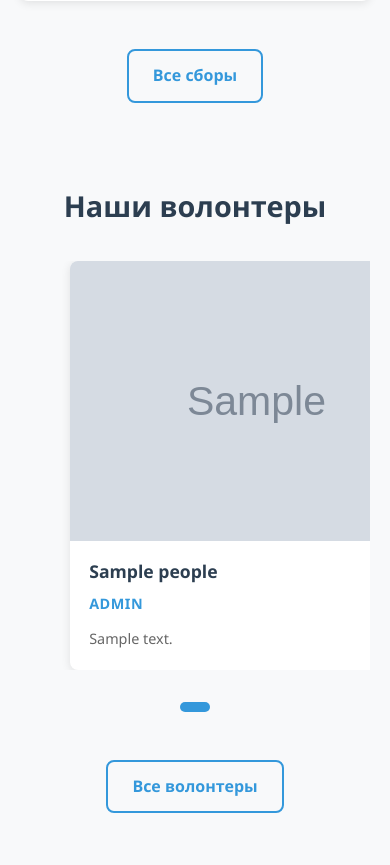
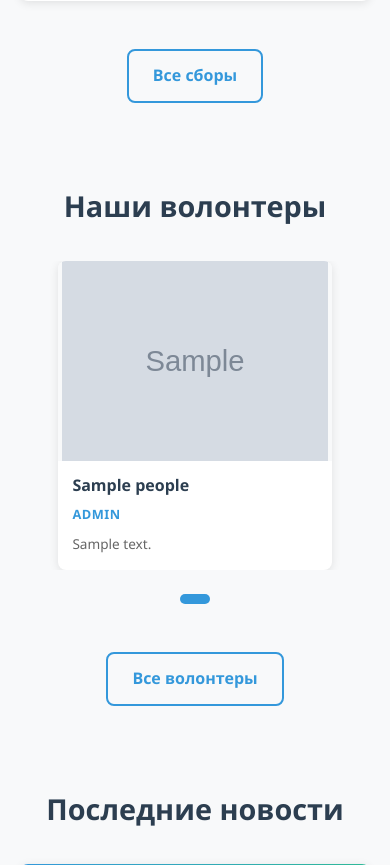
Before and after one commit to patricheg/fond3, a Flask app: page / in a window 390 px wide. Shown: the part 2100-2965 px from the top of the page. Run offline with Flask 3, Linux system fonts and the light colour scheme; tables that the repository leaves empty hold one stand-in row (values such as "Sample post"); grey boxes marked "Sample" are stand-in pictures.

Commit message:
Fix volunteer carousel display on mobile devices

```diff
--- a/static/css/style.css
+++ b/static/css/style.css
@@ -1431,41 +1431,100 @@ body {
 
 @media (max-width: 768px) {
     .volunteers-carousel {
-        padding: 0 50px;
+        padding: 0 45px;
+        margin-bottom: 1.5rem;
+    }
+
+    .volunteers-track {
+        gap: 1rem;
     }
 
     .volunteer-slide {
         min-width: 100%;
+        max-width: 100%;
+    }
+
+    .volunteer-card {
+        max-width: 100%;
+        margin: 0 auto;
     }
 
     .carousel-btn {
-        width: 40px;
-        height: 40px;
-        font-size: 1.1rem;
+        width: 38px;
+        height: 38px;
+        font-size: 1rem;
     }
 
     .carousel-prev {
-        left: 3px;
+        left: 2px;
     }
 
     .carousel-next {
-        right: 3px;
+        right: 2px;
     }
 
     .volunteer-photo {
-        height: 280px;
+        height: 240px;
     }
 
     .volunteer-info {
-        padding: 1.2rem 1.2rem;
+        padding: 1rem 1rem 1.2rem;
     }
 
     .volunteer-info h3 {
-        font-size: 1.1rem;
+        font-size: 1.05rem;
+        margin-bottom: 0.5rem;
+    }
+
+    .volunteer-role {
+        font-size: 0.85rem;
+        margin-bottom: 0.6rem;
     }
 
     .volunteer-description {
-        font-size: 0.9rem;
+        font-size: 0.88rem;
+        line-height: 1.5;
+    }
+
+    .carousel-indicators {
+        margin-bottom: 1rem;
+    }
+
+    .section-title {
+        font-size: 1.6rem;
+        margin-bottom: 1.5rem;
+    }
+}
+
+@media (max-width: 480px) {
+    .volunteers-carousel {
+        padding: 0 38px;
+    }
+
+    .carousel-btn {
+        width: 35px;
+        height: 35px;
+        font-size: 0.95rem;
+    }
+
+    .volunteer-photo {
+        height: 200px;
+    }
+
+    .volunteer-info {
+        padding: 0.9rem 0.9rem 1rem;
+    }
+
+    .volunteer-info h3 {
+        font-size: 1rem;
+    }
+
+    .volunteer-role {
+        font-size: 0.8rem;
+    }
+
+    .volunteer-description {
+        font-size: 0.85rem;
     }
 }
 
--- a/templates/index.html
+++ b/templates/index.html
@@ -119,7 +119,7 @@
                             {% if volunteer.role %}
                             <p class="volunteer-role">{{ volunteer.role }}</p>
                             {% endif %}
-                            <p class="volunteer-description">{{ volunteer.description[:200] }}{% if volunteer.description|length > 200 %}...{% endif %}</p>
+                            <p class="volunteer-description">{{ volunteer.description[:180] }}{% if volunteer.description|length > 180 %}...{% endif %}</p>
                         </div>
                     </div>
                 </div>
```
